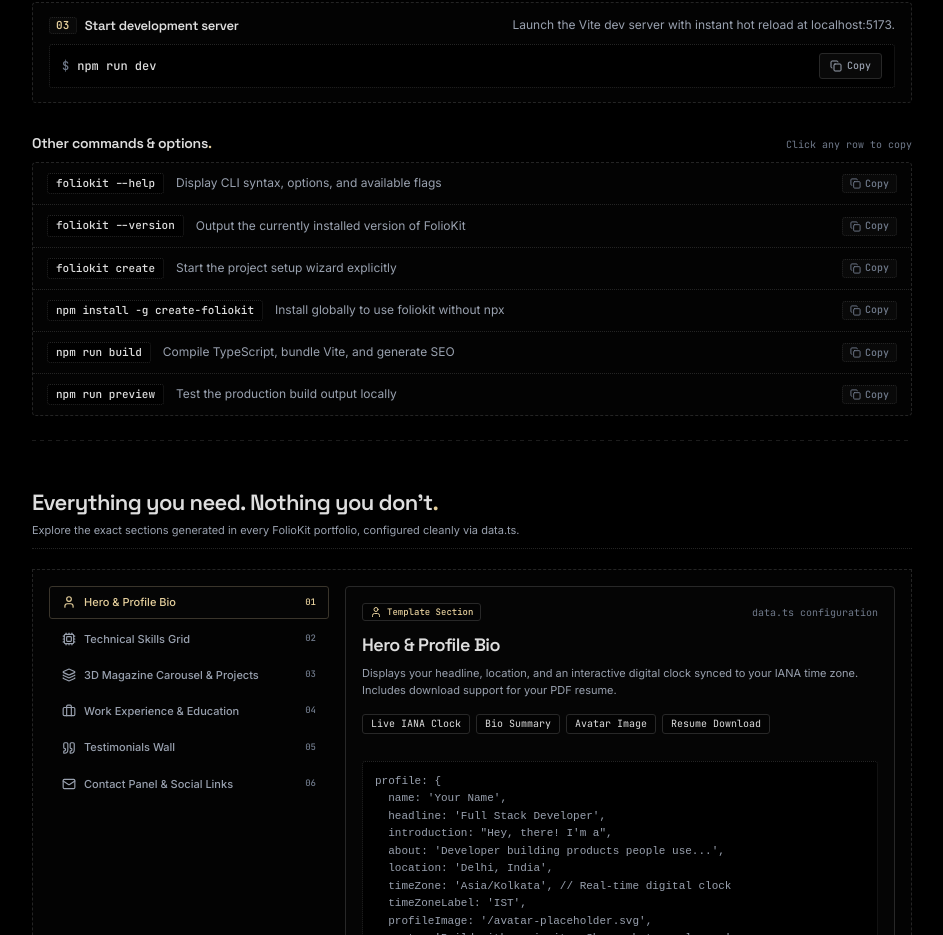
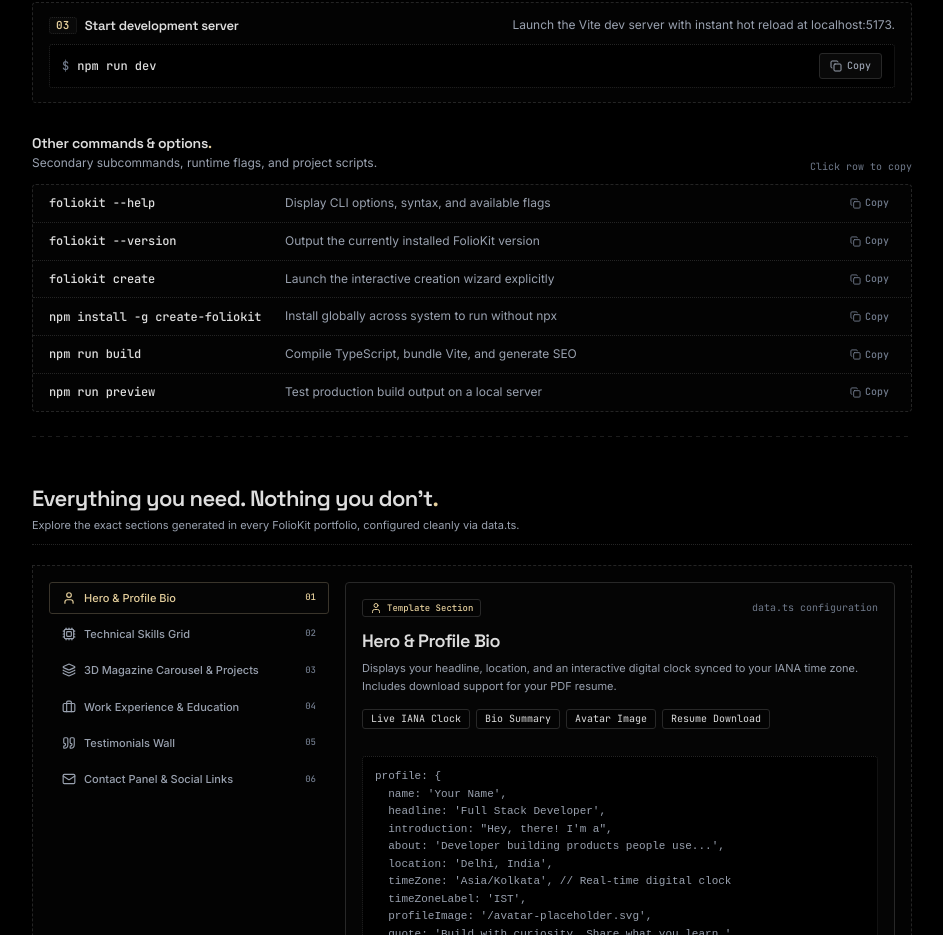
Before and after one commit to saurabhhdev/foliokit, a React (Vite) app: page / in a window 1280 px wide. Shown: the part 1412-2347 px from the top of the page, without its empty margins (168-1111 px from the left). Built offline with nearby package versions, Linux system fonts and the light colour scheme.

Commit message:
Streamline other commands section into ultra-minimal cheatsheet

```diff
--- a/src/components/CliCommands.tsx
+++ b/src/components/CliCommands.tsx
@@ -42,22 +42,22 @@ export function CliCommands() {
     {
       id: 'help',
       syntax: 'foliokit --help',
-      description: 'Display CLI syntax, options, and available flags',
+      description: 'Display CLI options, syntax, and available flags',
     },
     {
       id: 'version',
       syntax: 'foliokit --version',
-      description: 'Output the currently installed version of FolioKit',
+      description: 'Output the currently installed FolioKit version',
     },
     {
       id: 'create',
       syntax: 'foliokit create',
-      description: 'Start the project setup wizard explicitly',
+      description: 'Launch the interactive creation wizard explicitly',
     },
     {
       id: 'global',
       syntax: 'npm install -g create-foliokit',
-      description: 'Install globally to use foliokit without npx',
+      description: 'Install globally across system to run without npx',
     },
     {
       id: 'build',
@@ -67,7 +67,7 @@ export function CliCommands() {
     {
       id: 'preview',
       syntax: 'npm run preview',
-      description: 'Test the production build output locally',
+      description: 'Test production build output on a local server',
     },
   ]
 
@@ -139,20 +139,25 @@ export function CliCommands() {
         ))}
       </div>
 
-      {/* 2. Other Commands & Options (Minimal & User-Friendly) */}
+      {/* 2. Other Commands & Options (Ultra-Minimal Cheatsheet) */}
       <div className="other-commands-section">
         <div className="other-commands-header">
-          <h3 className="other-commands-title">
-            Other commands &amp; options<span>.</span>
-          </h3>
-          <span className="other-commands-hint">Click any row to copy</span>
+          <div>
+            <h3 className="other-commands-title">
+              Other commands &amp; options<span>.</span>
+            </h3>
+            <p className="other-commands-desc">
+              Secondary subcommands, runtime flags, and project scripts.
+            </p>
+          </div>
+          <span className="other-commands-hint">Click row to copy</span>
         </div>
 
-        <div className="other-commands-list">
+        <div className="other-commands-grid">
           {otherCommands.map((item) => (
             <div
               key={item.id}
-              className="other-command-item"
+              className="other-command-row"
               onClick={() => handleCopy(item.id, item.syntax)}
               role="button"
               tabIndex={0}
@@ -165,11 +170,8 @@ export function CliCommands() {
               title={`Click to copy: ${item.syntax}`}
               aria-label={`Copy command ${item.syntax}`}
             >
-              <div className="other-command-left">
-                <code className="other-command-code">{item.syntax}</code>
-                <span className="other-command-text">{item.description}</span>
-              </div>
-
+              <code className="other-command-syntax">{item.syntax}</code>
+              <span className="other-command-desc">{item.description}</span>
               <button
                 type="button"
                 className={`other-command-copy ${copiedId === item.id ? 'is-copied' : ''}`}
--- a/src/styles.css
+++ b/src/styles.css
@@ -687,7 +687,7 @@ h1, h2, h3, h4 {
   white-space: pre;
 }
 
-/* 2. Other Commands & Options - Minimal & User-Friendly */
+/* 2. Other Commands & Options - Ultra-Minimal Cheatsheet */
 .other-commands-section {
   display: flex;
   flex-direction: column;
@@ -695,9 +695,9 @@ h1, h2, h3, h4 {
 
 .other-commands-header {
   display: flex;
-  align-items: baseline;
+  align-items: flex-end;
   justify-content: space-between;
-  margin-bottom: 10px;
+  margin-bottom: 12px;
 }
 
 .other-commands-title {
@@ -711,13 +711,19 @@ h1, h2, h3, h4 {
   color: var(--lime);
 }
 
+.other-commands-desc {
+  margin: 3px 0 0;
+  color: var(--muted);
+  font: 400 12px/1.4 var(--body-font);
+}
+
 .other-commands-hint {
   color: var(--text-muted);
   font: 400 10px/1 var(--mono-font);
   user-select: none;
 }
 
-.other-commands-list {
+.other-commands-grid {
   display: flex;
   flex-direction: column;
   border: 1px dashed var(--frame-dot);
@@ -727,16 +733,16 @@ h1, h2, h3, h4 {
   transition: border-color var(--interaction-duration) var(--interaction-ease);
 }
 
-.other-commands-list:hover {
+.other-commands-grid:hover {
   border-color: var(--frame-dot-hover);
 }
 
-.other-command-item {
-  display: flex;
+.other-command-row {
+  display: grid;
+  grid-template-columns: minmax(220px, max-content) 1fr auto;
   align-items: center;
-  justify-content: space-between;
   gap: 16px;
-  padding: 10px 14px;
+  padding: 10px 16px;
   border-bottom: 1px dotted var(--frame-dot);
   background: transparent;
   cursor: pointer;
@@ -744,70 +750,53 @@ h1, h2, h3, h4 {
   transition: background var(--interaction-duration) var(--interaction-ease);
 }
 
-.other-command-item:last-child {
+.other-command-row:last-child {
   border-bottom: none;
 }
 
-.other-command-item:hover {
+.other-command-row:hover {
   background: color-mix(in srgb, var(--surface) 55%, var(--card));
 }
 
-.other-command-left {
-  display: flex;
-  align-items: center;
-  gap: 12px;
-  min-width: 0;
-  flex: 1;
+.other-command-syntax {
+  color: var(--warm-white);
+  font: 500 12px/1.2 var(--mono-font);
+  letter-spacing: -.01em;
+  transition: color var(--interaction-duration) var(--interaction-ease);
 }
 
-.other-command-code {
-  flex-shrink: 0;
-  padding: 3px 8px;
-  border: 1px dotted var(--frame-dot);
-  border-radius: 3px;
-  background: var(--obsidian);
-  color: var(--warm-white);
-  font: 500 11px/1.2 var(--mono-font);
-  transition: color var(--interaction-duration) var(--interaction-ease),
-              border-color var(--interaction-duration) var(--interaction-ease);
+.other-command-row:hover .other-command-syntax {
+  color: var(--lime);
 }
 
-.other-command-item:hover .other-command-code {
-  color: var(--lime);
-  border-color: var(--frame-dot-hover);
-}
-
-.other-command-text {
+.other-command-desc {
   color: var(--muted);
   font: 400 12px/1.4 var(--body-font);
-  white-space: nowrap;
-  overflow: hidden;
-  text-overflow: ellipsis;
 }
 
 .other-command-copy {
   display: inline-flex;
   align-items: center;
   gap: 4px;
-  flex-shrink: 0;
-  padding: 3px 7px;
-  border: 1px dotted var(--frame-dot);
+  background: transparent;
+  border: none;
+  padding: 2px 6px;
   border-radius: 3px;
-  background: var(--elevated);
   color: var(--text-muted);
   font: 500 10px/1 var(--mono-font);
   cursor: pointer;
-  transition: all var(--interaction-duration) var(--interaction-ease);
+  transition: color var(--interaction-duration) var(--interaction-ease),
+              background var(--interaction-duration) var(--interaction-ease);
 }
 
-.other-command-item:hover .other-command-copy {
+.other-command-row:hover .other-command-copy {
   color: var(--warm-white);
-  border-color: var(--frame-dot-hover);
+  background: var(--elevated);
 }
 
 .other-command-copy.is-copied {
-  color: var(--lime);
-  border-color: var(--lime);
+  color: var(--lime) !important;
+  background: var(--card) !important;
 }
 
 /* ==========================================================================
@@ -1198,27 +1187,25 @@ h1, h2, h3, h4 {
     gap: 4px;
   }
 
-  .other-command-item {
-    flex-direction: column;
-    align-items: flex-start;
-    gap: 6px;
+  .other-command-row {
+    grid-template-columns: 1fr auto;
+    gap: 4px 12px;
     padding: 10px 12px;
   }
 
-  .other-command-left {
-    flex-direction: column;
-    align-items: flex-start;
-    gap: 4px;
-    width: 100%;
-  }
-
-  .other-command-text {
-    white-space: normal;
+  .other-command-syntax {
+    grid-column: 1 / 2;
     font-size: 11px;
   }
 
   .other-command-copy {
-    align-self: flex-end;
+    grid-column: 2 / 3;
+    grid-row: 1 / 2;
+  }
+
+  .other-command-desc {
+    grid-column: 1 / 3;
+    font-size: 11px;
   }
 
   .footer-top-row,
```
